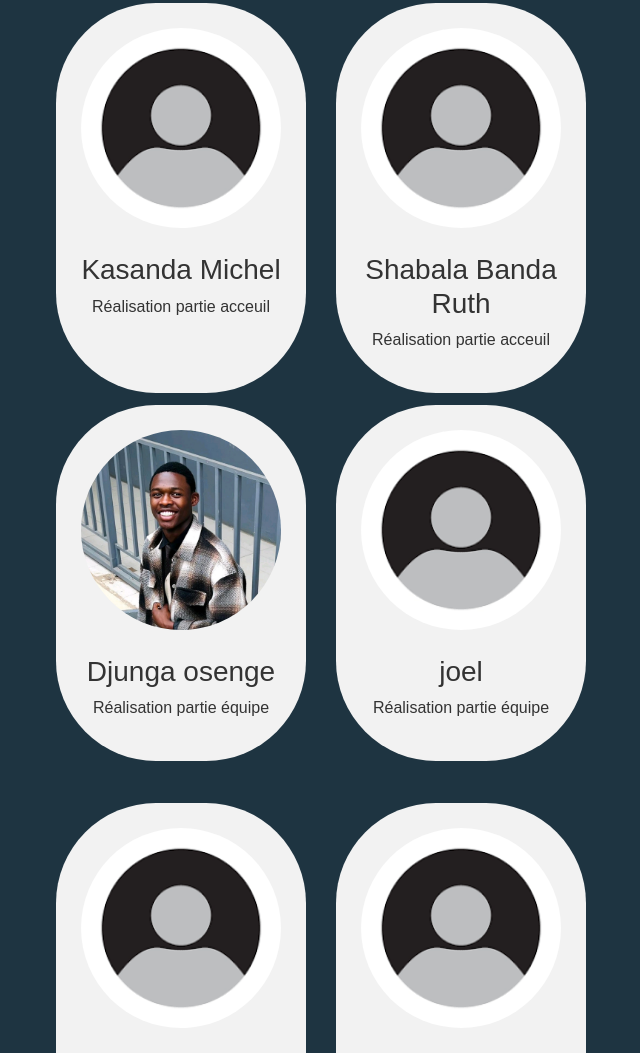
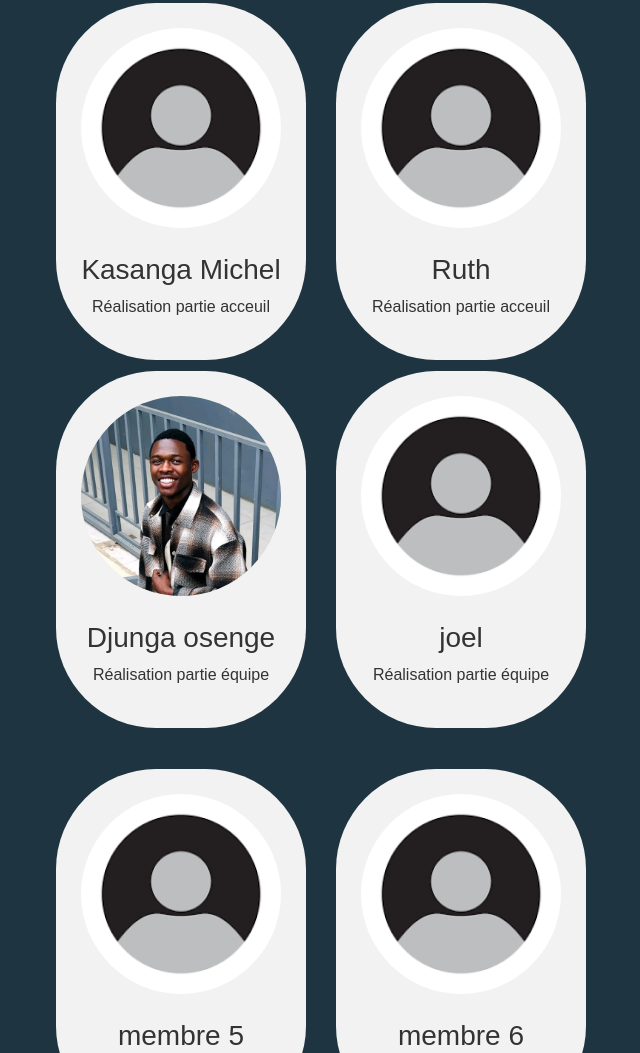
Before and after one commit to whilesolution/web1, a website: page team.html in a window 1280 px wide. Shown: the part 1287-2340 px from the top of the page, without its empty margins (319-959 px from the left). Drawn offline with Linux system fonts and the light colour scheme.

Commit message:
nothing here

```diff
--- a/team.html
+++ b/team.html
@@ -64,13 +64,13 @@
         <div class="groupe">
             <div class="acteur">
             <img src="images/services/image.png" alt="">
-            <h3>Kasanda Michel</h3>
+            <h3>Kasanga Michel</h3>
             <p>Réalisation partie acceuil</p>
         </div>
 
         <div class="acteur">
             <img src="images/services/image.png" alt="">
-            <h3>Shabala Banda Ruth</h3>
+            <h3>Ruth</h3>
             <p>Réalisation partie acceuil</p>
         </div>
         </div>
```
